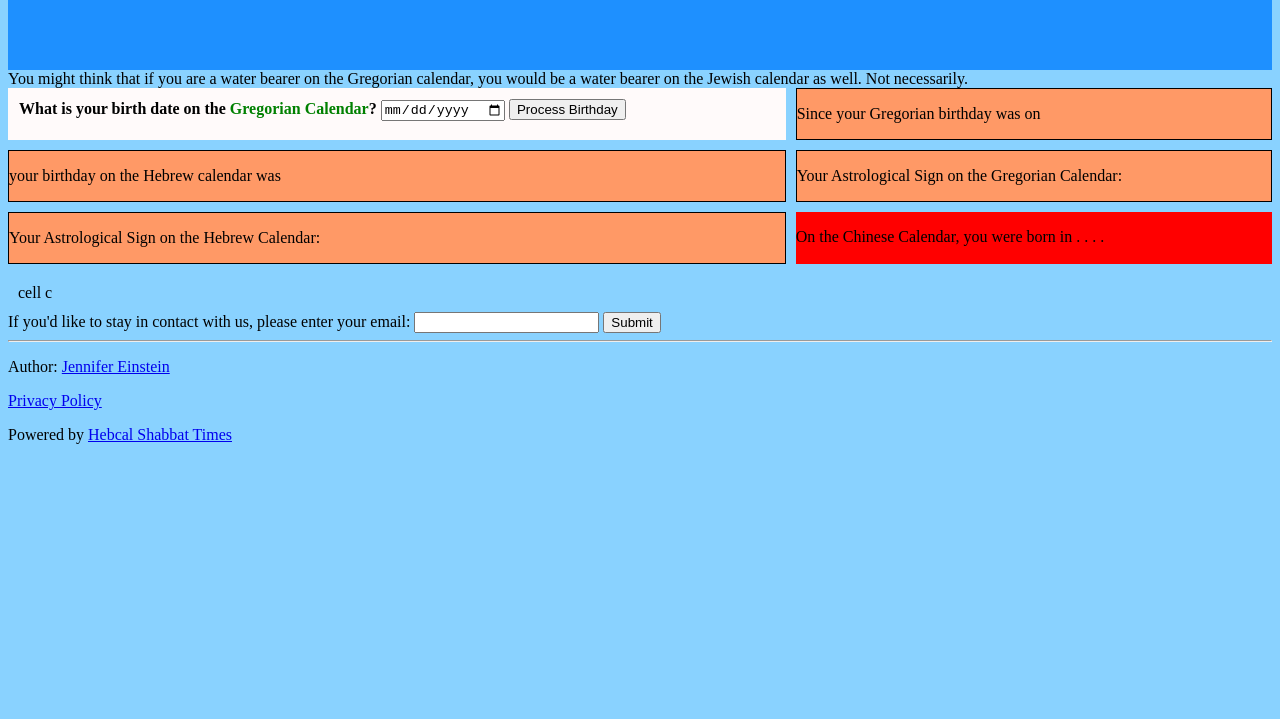
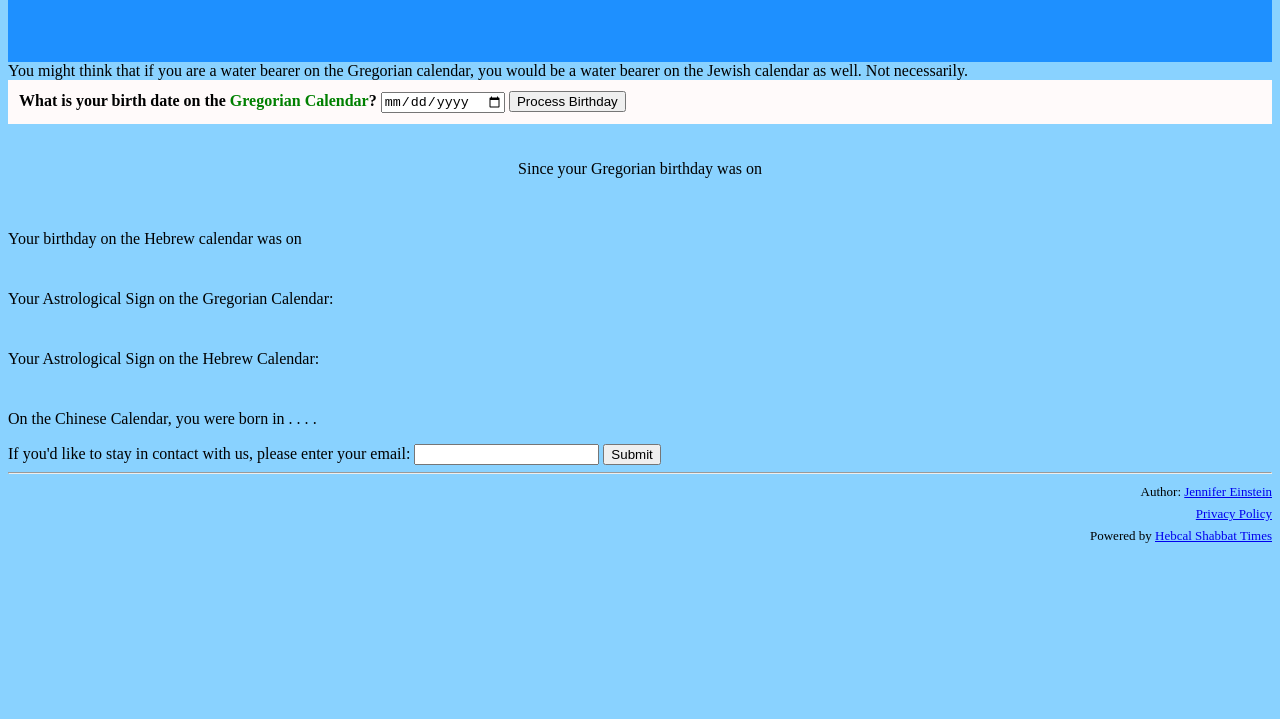
Before and after one commit to JenniferEinstein/Astrological-Signs-Around-the-World, a website: page index.html in a window 1280 px wide. Shown: the part 81-800 px from the top of the page. Drawn offline with Linux system fonts and the light colour scheme.

Commit message:
Make real headway on landing page. Cleaned up code.

```diff
--- a/index.html
+++ b/index.html
@@ -15,25 +15,7 @@
     <main class="main">
         <article>
         <section>
-<!--
-            <form class="form">
-                <label for="birthday">What is your birth date on the <span style="color:green" id="gregorian" class="greg" title="The Gregorian calendar is a solar calendar with 12 months of 28 to 31 days each and is used in most parts of the world today. Introduced in October 1582 by Pope Gregory XIII as a replacement for the Julian calendar, the principal change was to space leap years differently so as to make the average calendar year 365.2425 days long instead of 365.25 days.">Gregorian Calendar</span>?</label>
-                <input type="date" id="birthday" name="birthday" minlength="10" maxlength="10" value="mm/dd/yyyy"/>
-                <input type="submit" value="Process Birthday"/>
 
-            </form>
-        </section>
-
-    <section id="answer" name="answer" class="answer">
-
-<p>Since your Gregorian birthday was on <span id=birthdayG></span></p>
-<p> your birthday on the Hebrew calendar was <span id="birthdayH"></span></p>
-<p>On the Chinese Calendar, you were born in . . .  <span id="chineseYear"></span>.</p>
-    </section>
-    <section id="signs">
-
-<p id="gregorianSign">Your Astrological Sign on the Gregorian Calendar: </p>
-<p id="hebrewSign">Your Astrological Sign on the Hebrew Calendar: </p> -->
 
     </section>
 </article>
@@ -50,44 +32,39 @@
         </form>
     </div>
     <div class="ifThis"><p>Since your Gregorian birthday was on <span id=birthdayG></span></p></div>
-    <div class="ifThis">
-        <p> your birthday on the Hebrew calendar was <span id="birthdayH"></span></p></div>
+    <div class="theThat">
+        <p> Your birthday on the Hebrew calendar was on <span id="birthdayH"></span></p></div>
 
-    <div class="astro"><p id="gregorianSign">Your Astrological Sign on the Gregorian Calendar: <span id=gregorianSpan></span></p>
+    <div class="astroG"><p id="gregorianSign">Your Astrological Sign on the Gregorian Calendar: <span id=gregorianSpan></span></p>
       </div>
-    <div class="astro">  <p id="hebrewSign">Your Astrological Sign on the Hebrew Calendar: <span id="hebrewSpan"></span> </p>
+    <div class="astroH">  <p id="hebrewSign">Your Astrological Sign on the Hebrew Calendar: <span id="hebrewSpan"></span> </p>
     </div>
     <div class = Chinese>
         <p>On the Chinese Calendar, you were born in . . .  <span id="chineseYear"></span>.</p></div>
 
-    <div class="cell">cell c</div>
 </div>
 
-<div class="white-space"></div>
-<aside class="spaceAbove">
+<aside class="stayInTouch">
     <form class="form">
         <label for="email">If you'd like to stay in contact with us, please enter your email: </label>
         <input type="email" id="email" name="email"/>
         <input type="submit"/>
       </form>
-      <div line-height="0.7">
-      <hr id="footerHR" style="font-size:smaller;">
-      <p >Author:
-          <a href="jennifereinstein@pursuit.org">Jennifer Einstein</a></p>
-          <a href="/privacy.html">Privacy Policy</a>
-        </div>
+
 </aside>
-<span><p>Powered by <a href=https://www.hebcal.com>Hebcal Shabbat Times</a></p></span>
+
 
 </main>
 
 <footer font-size="smaller">
+    <div style="text-align:right;line-height:0.7;font-size: small;">
+        <hr id="footerHR">
+        <p >Author:
+            <a href="jennifereinstein@pursuit.org">Jennifer Einstein</a></p>
+            <a href="/privacy.html" >Privacy Policy</a>
 
+    <span><p>Powered by <a href=https://www.hebcal.com>Hebcal Shabbat Times</a></p></span>
+</div>
     </footer>
-
-
-
-
-
     </body>
 </html>
--- a/style.css
+++ b/style.css
@@ -14,31 +14,35 @@
 body {
     /* background-color: #f3c39b; */
     background-color: #89d2ff;
-    display: grid;
+    /* display: grid;
     grid-template-columns: auto;
-    grid-template-rows: auto; . .;
+    grid-template-rows: auto; ;
     grid-template-areas:
-    "header"
-    "main"
-    "footer"
+    "header" */
 }
 
 
 /* (A) 3 COLUMNS PER ROW */
 #grid2 {
     display: grid;
-    grid-template-columns: auto auto ;
+    /* grid-template-columns: auto auto ;  */
     grid-gap: 10px;
+/*
+    grid-template-areas:
+    "head head"
+    "ifThis thenThat"
+    "astroG astroH"
+     "chinese" */
 
-    grid-template-areas:
-    "head head head"
-    "ifThis ifThis"
-    "astro astro"
-     "chinese"
+    grid-template:
+    "head head" 50px
+    "astro Chinese ifThis" 30px
+    "astro Chinese ifThis" 40px / 1fr 1fr 1fr
+
   }
   /* (B) 1 COL ON SMALL SCREENS */
   @media screen and (max-width:768px) {
-    #grid2 { grid-template-columns: auto; }
+    #grid { grid-template-columns: auto; }
   }
   /* (C) OPTIONAL FOR THE CELLS */
   .head, .cell { padding: 10px; }
@@ -48,8 +52,8 @@ body {
     background: snow;
   }
   .ifThis{
-    border: 1px solid;
-    background: #ff9966;
+    padding:10px;
+    margin:auto
   }
 
 .astro {
@@ -57,8 +61,7 @@ body {
     background: #ff9966;
 }
 .Chinese {
-    background: red;
-    font-color: whitesmoke
+   border: 0px
 }
 
 
--- a/zodiak.js
+++ b/zodiak.js
@@ -17,9 +17,16 @@ let bMonthDay;
 let birthDate = bYear + "-" + bMonthDay;
 let birthday;
 
+//=============== Creating and Selecting Elements ============
+
+let p = document.createElement("p");
+let label = document.querySelector("label");
+let gregorian = document.querySelector("#gregorian");
+let birthdayGrab = document.querySelector("#birthday")
 let submission = document.querySelector(".form");
 
-/*========== Event Listener I ========*/
+
+/*=============== Event Listener I ===============*/
 submission.addEventListener("submit", (e) => {
   e.preventDefault();
 
@@ -53,7 +60,7 @@ submission.addEventListener("submit", (e) => {
   console.log("birthday", birthday); //What is the birthday variable?
 });
 
-//==================Determine Gregorian Zodiac Sign==========
+//=============Determine Gregorian Zodiac Sign==========
 
 function gregorian_sign(bDay, bMonth) {
   let astro_sign = "";
@@ -102,15 +109,8 @@ function gregorian_sign(bDay, bMonth) {
   gs.append(astro_sign); //this works
 }
 
-//===============Creating Elements============
 
-let p = document.createElement("p");
-
-//================== Selecting Elements ===================
-
-let label = document.querySelector("label");
-
-//============ EVENT LISTENER HERE!!!!==================
+//============ EVENT LISTENER HERE II ==================
 //=========== Get the Hebrew Date from Gregorian Date==========
 
 document.querySelector("form").addEventListener("submit", (event) => {
@@ -173,7 +173,7 @@ document.querySelector("form").addEventListener("submit", (event) => {
         }
         document.getElementById(
           "birthdayG"
-        ).innerHTML = `${hebcal.gm} ${hebcal.gd}, ${hebcal.gy},`;
+        ).innerHTML = `${hebcal.gm} ${hebcal.gd}, ${hebcal.gy}`;
 
         let chodesh = hebcal.hm;
         console.log("Hebcal then Chodesh", hebcal.hm, chodesh);
@@ -217,8 +217,6 @@ document.querySelector("form").addEventListener("submit", (event) => {
       });
   });
 });
-
-// <p id="gregorianSign">Your Astrological Sign on the Hebrew Calendar</p>
 
 //==========Find zodiac animal of Chinese Calender======
 
```
Also changed, not shown: ZodiacScratch.txt (+22 -0 lines), privacy.html (+2 -2 lines).
